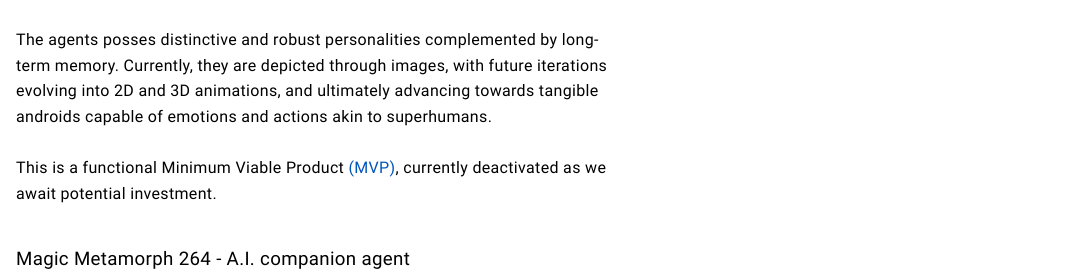
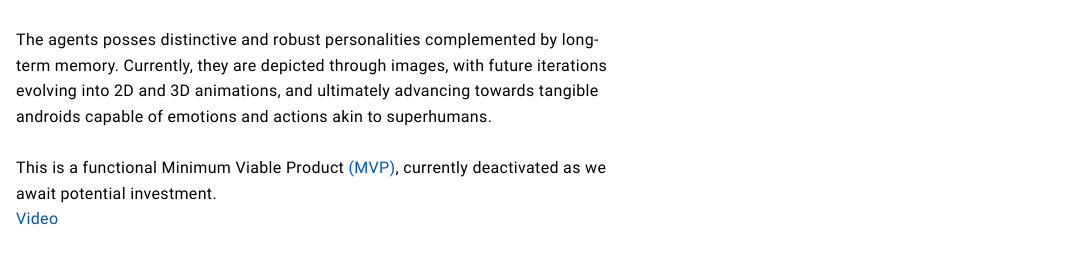
Before and after one commit to yanncarlier/www.acmaea.com, a plain HTML site: page index.html in a window 1280 px wide. Shown: the part 376-649 px from the top of the page, without its empty margins (0-1087 px from the left). Drawn offline with Linux system fonts and the light colour scheme.

Commit message:
added content

```diff
--- a/index.html
+++ b/index.html
@@ -45,6 +45,9 @@
                             This is a functional Minimum Viable Product <a href="https://app.acmaea.com/"
                                 target="_blank">(MVP)</a>, currently deactivated as we await
                             potential investment.
+
+                            <br />
+                            <a href="https://youtu.be/6sqQDUiO-vw?si=a2MnD7wAtl1DLo_M" target="_blank">Video</a>
                         </p>
 
                     </div>
```
